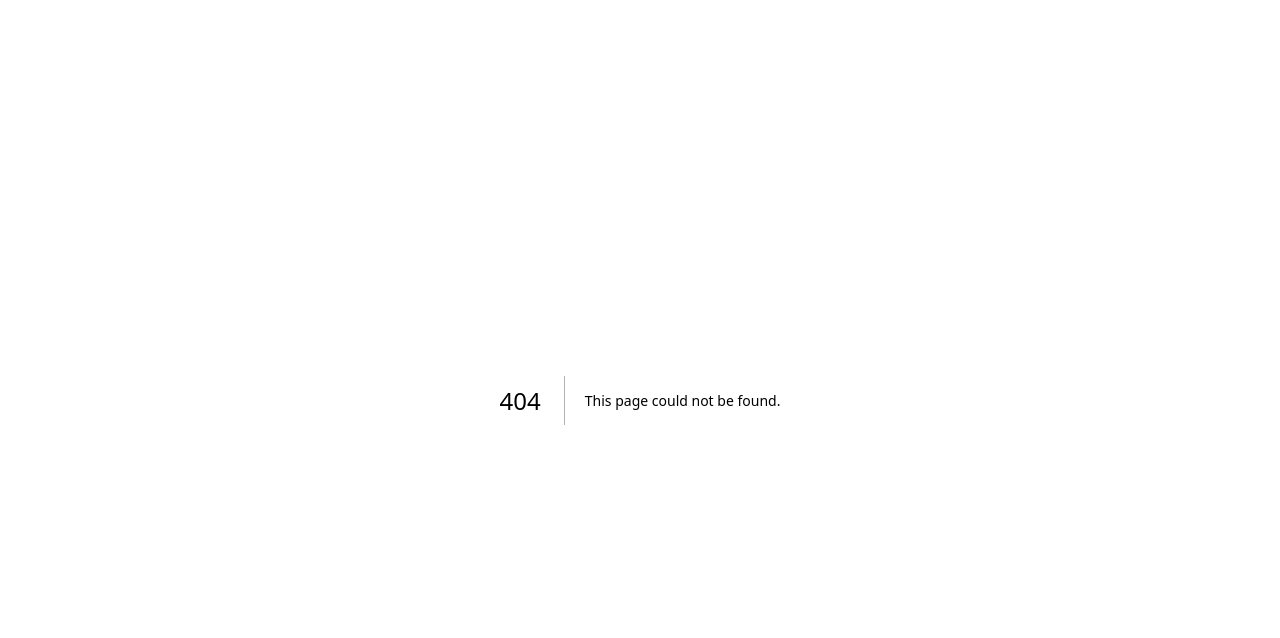
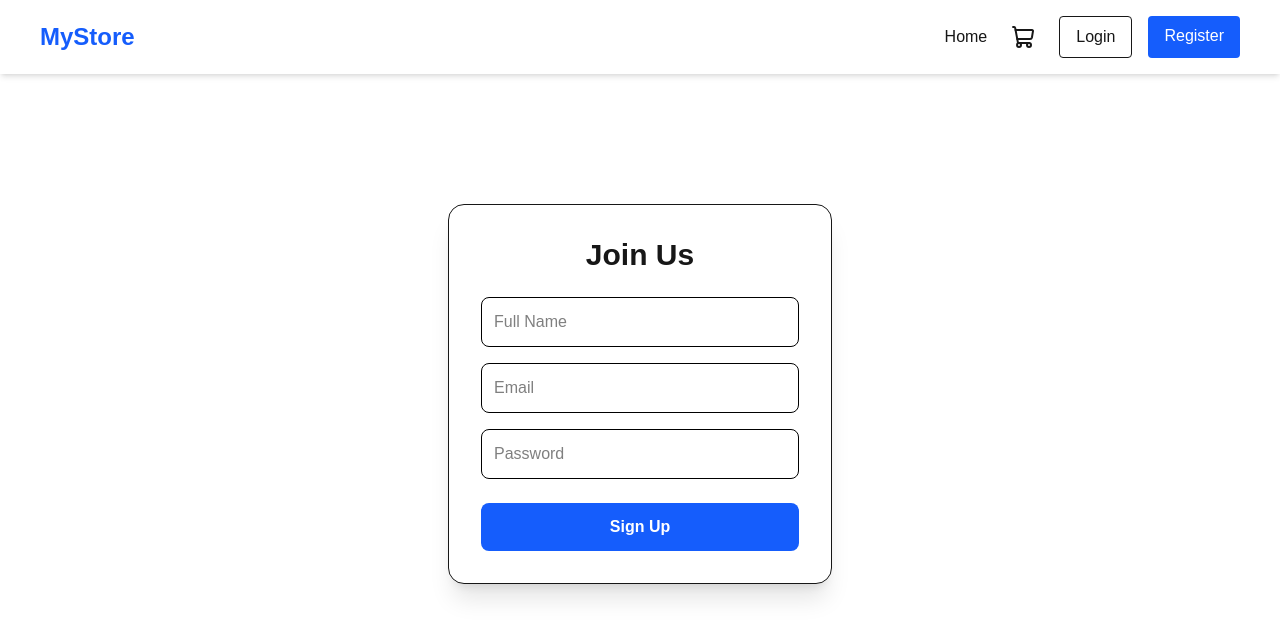
Before and after one commit to Earbaj/ecommerce-frontend_new, a Next.js app: page /register in a window 1280 px wide. Before the commit this address had no page. Shown: the top 638 px of the page. Built offline with nearby package versions, Linux system fonts and the light colour scheme.

Commit message:
Add layout page and navbar and login register page

```diff
--- a/app/layout.tsx
+++ b/app/layout.tsx
@@ -1,6 +1,7 @@
 import type { Metadata } from "next";
 import { Geist, Geist_Mono } from "next/font/google";
 import "./globals.css";
+import Navbar from '@/components/Navbar';
 
 const geistSans = Geist({
   variable: "--font-geist-sans",
@@ -27,7 +28,10 @@ export default function RootLayout({
       lang="en"
       className={`${geistSans.variable} ${geistMono.variable} h-full antialiased`}
     >
-      <body className="min-h-full flex flex-col">{children}</body>
+      <body className="min-h-full flex flex-col">
+        <Navbar />
+        {children}
+        </body>
     </html>
   );
 }
--- a/app/page.tsx
+++ b/app/page.tsx
@@ -1,32 +1,30 @@
 'use client';
 import { useEffect, useState } from 'react';
-import api from '../lib/axious/axios';;
+import api from '../lib/axious/axios';
 
 export default function HomePage() {
   const [products, setProducts] = useState([]);
 
   useEffect(() => {
-    const fetchProducts = async () => {
-      const res = await api.get('/products');
-      setProducts(res.data.products); // আমাদের API { products: [], total: ... } রিটার্ন করে
-    };
-    fetchProducts();
+    api.get('/products').then(res => setProducts(res.data.products));
   }, []);
 
   return (
-    <div className="p-10">
-      <h1 className="text-3xl font-bold mb-6">Our Latest Products</h1>
-      <div className="grid grid-cols-1 md:grid-cols-3 lg:grid-cols-4 gap-6">
-        {products.map((product: any) => (
-          <div key={product._id} className="border p-4 rounded-lg shadow hover:shadow-lg transition">
-            <img
-              src={`http://localhost:3000${product.images[0]}`}
-              alt={product.title}
-              className="w-full h-48 object-cover rounded"
-            />
-            <h3 className="mt-2 font-semibold text-lg">{product.title}</h3>
-            <p className="text-blue-600 font-bold">${product.price}</p>
-            <button className="mt-3 w-full bg-black text-white py-2 rounded">Add to Cart</button>
+    <div className="container mx-auto p-10">
+      <div className="grid grid-cols-1 sm:grid-cols-2 md:grid-cols-3 lg:grid-cols-4 gap-8">
+        {products.map((p: any) => (
+          <div key={p._id} className="bg-white border rounded-xl overflow-hidden shadow-sm hover:shadow-md transition">
+            <img src={`http://localhost:3000${p.images[0]}`} className="h-56 w-full object-cover" />
+            <div className="p-4">
+              <h3 className="font-bold text-lg truncate">{p.title}</h3>
+              <p className="text-gray-500 text-sm mb-2">{p.category?.name}</p>
+              <div className="flex justify-between items-center">
+                <span className="text-xl font-bold text-blue-600">${p.price}</span>
+                <button className="bg-black text-white px-4 py-2 rounded-lg text-sm hover:bg-gray-800">
+                  Add to Cart
+                </button>
+              </div>
+            </div>
           </div>
         ))}
       </div>
--- /dev/null
+++ b/app/register/page.tsx
@@ -0,0 +1,46 @@
+'use client';
+import { useState } from 'react';
+import api from '../../lib/axious/axios';
+import { useRouter } from 'next/navigation';
+
+export default function RegisterPage() {
+  const [formData, setFormData] = useState({ name: '', email: '', password: '' });
+  const router = useRouter();
+
+  const handleRegister = async (e: React.FormEvent) => {
+    e.preventDefault();
+    try {
+      await api.post('/auth/register', formData);
+      alert('Registration Successful! Please login.');
+      router.push('/login');
+    } catch (err) {
+      alert('Registration Failed!');
+    }
+  };
+
+  return (
+    <div className="flex flex-col items-center justify-center min-h-[80vh]">
+      <form onSubmit={handleRegister} className="p-8 bg-white shadow-xl rounded-2xl w-96 border">
+        <h2 className="text-3xl font-bold mb-6 text-center">Join Us</h2>
+        <input
+          type="text" placeholder="Full Name"
+          className="w-full p-3 border rounded-lg mb-4 text-black focus:outline-blue-500"
+          onChange={(e) => setFormData({...formData, name: e.target.value})}
+        />
+        <input
+          type="email" placeholder="Email"
+          className="w-full p-3 border rounded-lg mb-4 text-black focus:outline-blue-500"
+          onChange={(e) => setFormData({...formData, email: e.target.value})}
+        />
+        <input
+          type="password" placeholder="Password"
+          className="w-full p-3 border rounded-lg mb-6 text-black focus:outline-blue-500"
+          onChange={(e) => setFormData({...formData, password: e.target.value})}
+        />
+        <button className="w-full bg-blue-600 text-white p-3 rounded-lg font-bold hover:bg-blue-700 transition">
+          Sign Up
+        </button>
+      </form>
+    </div>
+  );
+}
```
